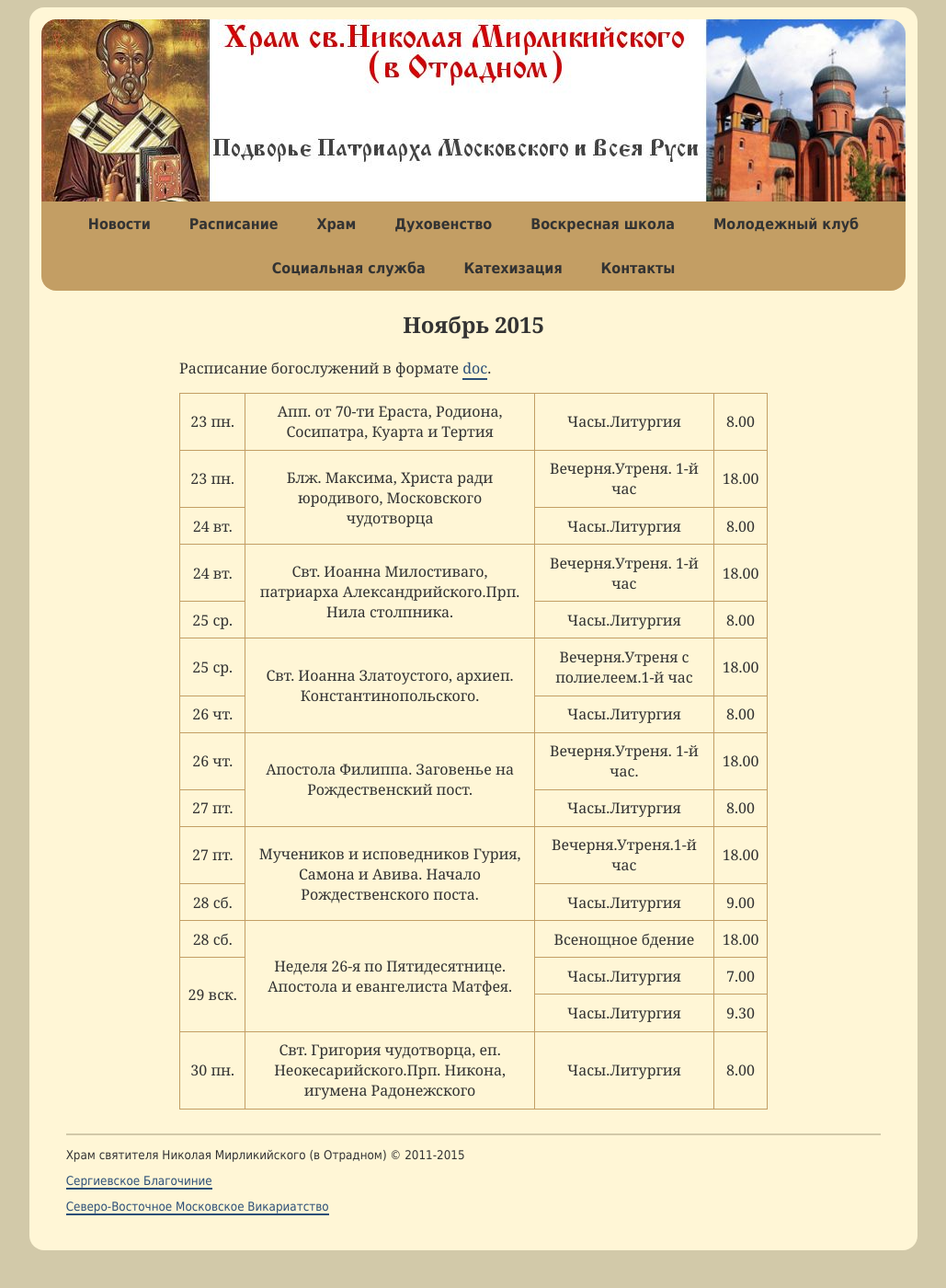
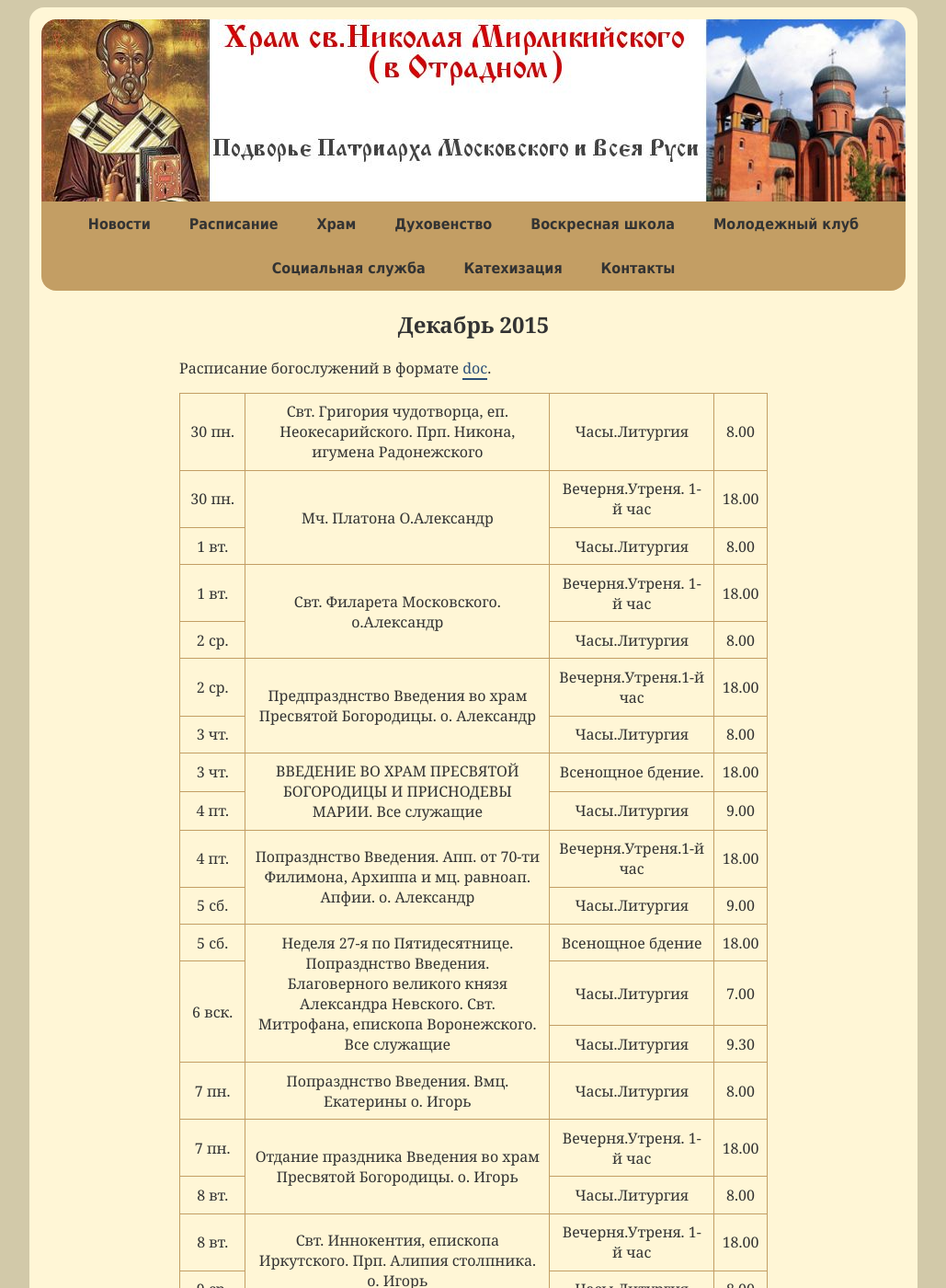
Before and after one commit to hramotradnoe/hramotradnoe.github.io, a Jekyll site: the page built from schedule/index.html, in a window 1280 px wide and 1400 px high. Shown: the whole window at 92% size, without its empty margins (125-1154 px from the left). Built offline with Jekyll 4.4.1, drawn with Linux system fonts in a browser that asks for light colours; Markdown is read by kramdown in place of the engine named in the settings; some of the changed text lies outside the part shown.

Commit message:
Update schedule.yml

```diff
--- a/_data/schedule.yml
+++ b/_data/schedule.yml
@@ -1,64 +1,120 @@
-period: Ноябрь 2015
-link: https://docs.google.com/document/d/1CN5P4vVfMlmydKAfHpWqXxQddnHoUrA0qXNm8HplBFo/edit
+period: Декабрь 2015
+link: https://docs.google.com/document/d/1xkaoQMtxLumJU84-xelJ_Fv-v_MQcfP2cO0kfPoxalI/edit?pli=1
 timetable:
- - description : "Апп. от 70-ти Ераста, Родиона, Сосипатра, Куарта и Тертия"
-   services    :
-      - day   : 23&nbsp;пн.
-        time  : '8.00'
-        title : "Часы.Литургия"
- - description : "Блж. Максима, Христа ради юродивого, Московского чудотворца"
-   services    :
-      - day   : 23&nbsp;пн.
-        time  : '18.00'
-        title : "Вечерня.Утреня. 1-й час"
-      - day   : 24&nbsp;вт.
-        time  : '8.00'
-        title : "Часы.Литургия"
- - description : "Свт. Иоанна Милостиваго, патриарха Александрийского.Прп. Нила столпника."
-   services    :
-      - day   : 24&nbsp;вт.
-        time  : '18.00'
-        title : "Вечерня.Утреня. 1-й час"
-      - day   : 25&nbsp;ср.
-        time  : '8.00'
-        title : "Часы.Литургия"
- - description : "Свт. Иоанна Златоустого, архиеп. Константинопольского."
-   services    :
-      - day   : 25&nbsp;ср.
-        time  : '18.00'
-        title : "Вечерня.Утреня с полиелеем.1-й час"
-      - day   : 26&nbsp;чт.
-        time  : '8.00'
-        title : "Часы.Литургия"
- - description : "Апостола Филиппа. Заговенье на Рождественский пост."
-   services    :
-      - day   : 26&nbsp;чт.
-        time  : '18.00'
-        title : "Вечерня.Утреня. 1-й час."
-      - day   : 27&nbsp;пт.
-        time  : '8.00'
-        title : "Часы.Литургия"
- - description : "Мучеников и исповедников Гурия, Самона и Авива. Начало Рождественского поста."
-   services    :
-      - day   : 27&nbsp;пт.
-        time  : '18.00'
-        title : "Вечерня.Утреня.1-й час"
-      - day   : 28&nbsp;сб.
-        time  : '9.00'
-        title : "Часы.Литургия"
- - description : "Неделя 26-я по Пятидесятнице. Апостола и евангелиста Матфея."
-   services    :
-      - day   : 28&nbsp;сб.
-        time  : '18.00'
-        title : "Всенощное бдение"
-      - day   : 29&nbsp;вск.
-        time  : '7.00'
-        title : "Часы.Литургия"
-      - day   : 29&nbsp;вск.
-        time  : '9.30'
-        title : "Часы.Литургия"
- - description : "Свт. Григория чудотворца, еп. Неокесарийского.Прп. Никона, игумена Радонежского"
+ - description : "Свт. Григория чудотворца, еп. Неокесарийского. Прп. Никона, игумена Радонежского"
    services    :
       - day   : 30&nbsp;пн.
         time  : '8.00'
         title : "Часы.Литургия"
+ - description : "Мч. Платона О.Александр"
+   services    :
+      - day   : 30&nbsp;пн.
+        time  : '18.00'
+        title : "Вечерня.Утреня. 1-й час"
+      - day   : 1&nbsp;вт.
+        time  : '8.00'
+        title : "Часы.Литургия"
+ - description : "Свт. Филарета Московского. о.Александр"
+   services    :
+      - day   : 1&nbsp;вт.
+        time  : '18.00'
+        title : "Вечерня.Утреня. 1-й час"
+      - day   : 2&nbsp;ср.
+        time  : '8.00'
+        title : "Часы.Литургия"
+ - description : "Предпразднство Введения во храм Пресвятой Богородицы. о. Александр"
+   services    :
+      - day   : 2&nbsp;ср.
+        time  : '18.00'
+        title : "Вечерня.Утреня.1-й час"
+      - day   : 3&nbsp;чт.
+        time  : '8.00'
+        title : "Часы.Литургия"
+ - description : "ВВЕДЕНИЕ ВО ХРАМ ПРЕСВЯТОЙ БОГОРОДИЦЫ И ПРИСНОДЕВЫ МАРИИ. Все служащие"
+   services    :
+      - day   : 3&nbsp;чт.
+        time  : '18.00'
+        title : "Всенощное бдение."
+      - day   : 4&nbsp;пт.
+        time  : '9.00'
+        title : "Часы.Литургия"
+ - description : "Попразднство Введения. Апп. от 70-ти Филимона, Архиппа и мц. равноап. Апфии. о. Александр"
+   services    :
+      - day   : 4&nbsp;пт.
+        time  : '18.00'
+        title : "Вечерня.Утреня.1-й час"
+      - day   : 5&nbsp;сб.
+        time  : '9.00'
+        title : "Часы.Литургия"
+ - description : "Неделя 27-я по Пятидесятнице. Попразднство Введения. Благоверного великого князя Александра Невского. Свт. Митрофана, епископа Воронежского. Все служащие"
+   services    :
+      - day   : 5&nbsp;сб.
+        time  : '18.00'
+        title : "Всенощное бдение"
+      - day   : 6&nbsp;вск.
+        time  : '7.00'
+        title : "Часы.Литургия"
+      - day   : 6&nbsp;вск.
+        time  : '9.30'
+        title : "Часы.Литургия"
+ - description : "Попразднство Введения. Вмц. Екатерины о. Игорь"
+   services    :
+      - day   : 7&nbsp;пн.
+        time  : '8.00'
+        title : "Часы.Литургия"
+ - description : "Отдание праздника Введения во храм Пресвятой Богородицы. о. Игорь"
+   services    :
+      - day   : 7&nbsp;пн.
+        time  : '18.00'
+        title : "Вечерня.Утреня. 1-й час"
+      - day   : 8&nbsp;вт.
+        time  : '8.00'
+        title : "Часы.Литургия"
+ - description : "Свт. Иннокентия, епископа Иркутского. Прп. Алипия столпника. о. Игорь"
+   services    :
+      - day   : 8&nbsp;вт.
+        time  : '18.00'
+        title : "Вечерня.Утреня. 1-й час"
+      - day   : 9&nbsp;ср.
+        time  : '8.00'
+        title : "Часы.Литургия"
+ - description : "Иконы Божией Матери, именуемой «Знамение». о. Игорь"
+   services    :
+      - day   : 9&nbsp;ср.
+        time  : '18.00'
+        title : "Вечерня.Утреня с полиелеем.1-й час"
+      - day   : 10&nbsp;чт.
+        time  : '8.00'
+        title : "Часы.Литургия"
+ - description : "Прмч. Стефана Нового.Сщмч. митр. Серафима. о. Игорь"
+   services    :
+      - day   : 10&nbsp;чт.
+        time  : '18.00'
+        title : "Вечерня.Утреня. 1-й час."
+      - day   : 11&nbsp;пт.
+        time  : '8.00'
+        title : "Часы.Литургия"
+ - description : "Мч. Парамона. о. Игорь"
+   services    :
+      - day   : 11&nbsp;пт.
+        time  : '18.00'
+        title : "Вечерня.Утреня.1-й час"
+      - day   : 12&nbsp;сб.
+        time  : '9.00'
+        title : "Часы.Литургия"
+ - description : "Неделя 28-я по Пятидесятнице,Апостола Андрея Первозванного. Все служащие"
+   services    :
+      - day   : 12&nbsp;сб.
+        time  : '18.00'
+        title : "Всенощное бдение"
+      - day   : 13&nbsp;вск.
+        time  : '7.00'
+        title : "Часы.Литургия"
+      - day   : 13&nbsp;вск.
+        time  : '9.30'
+        title : "Часы.Литургия"
+ - description : "Прор. Наума.Прав. Филарета Милостивого. О.Геннадий"
+   services    :
+      - day   : 14&nbsp;пн.
+        time  : '8.00'
+        title : "Часы.Литургия"
```
